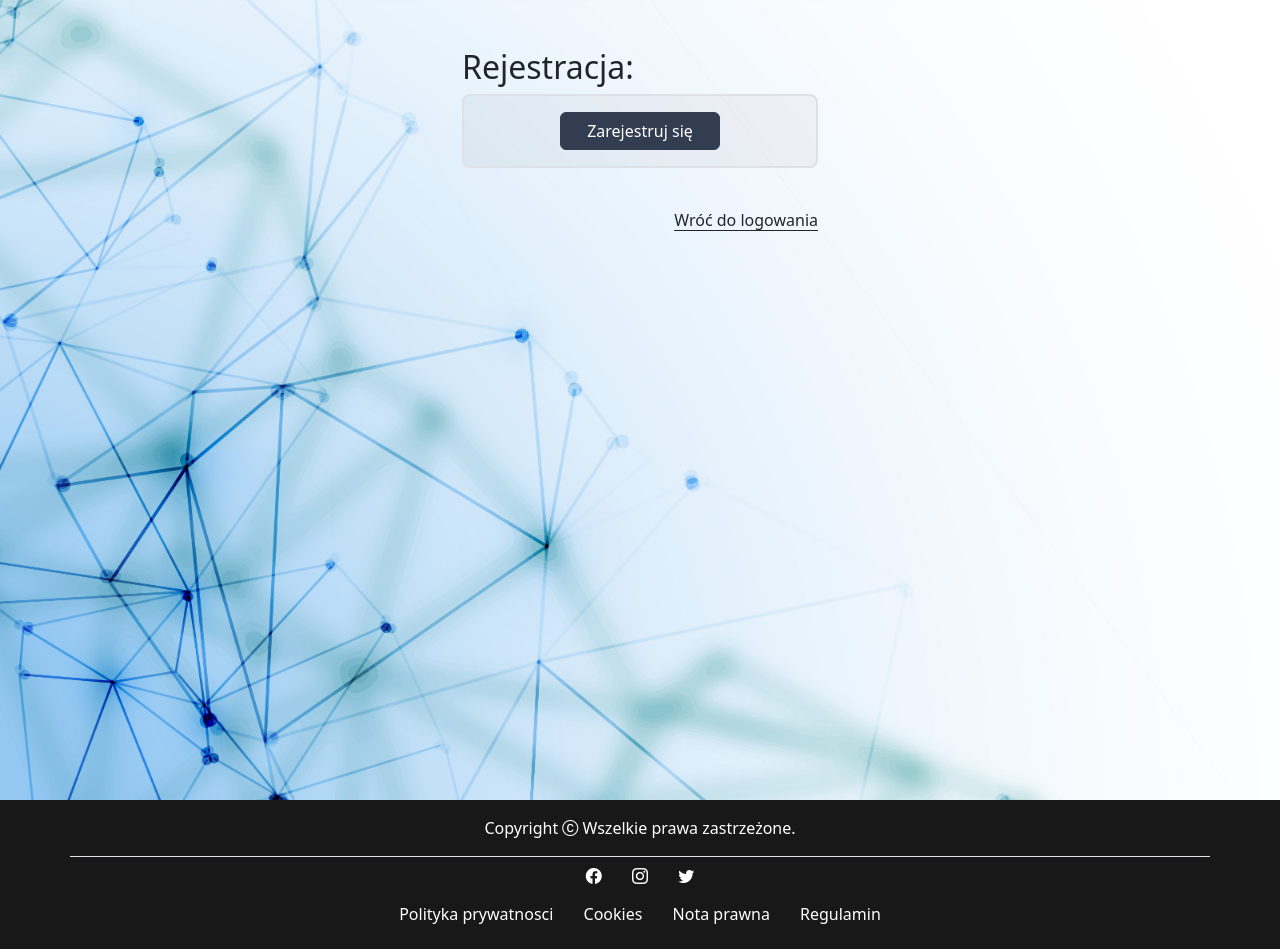
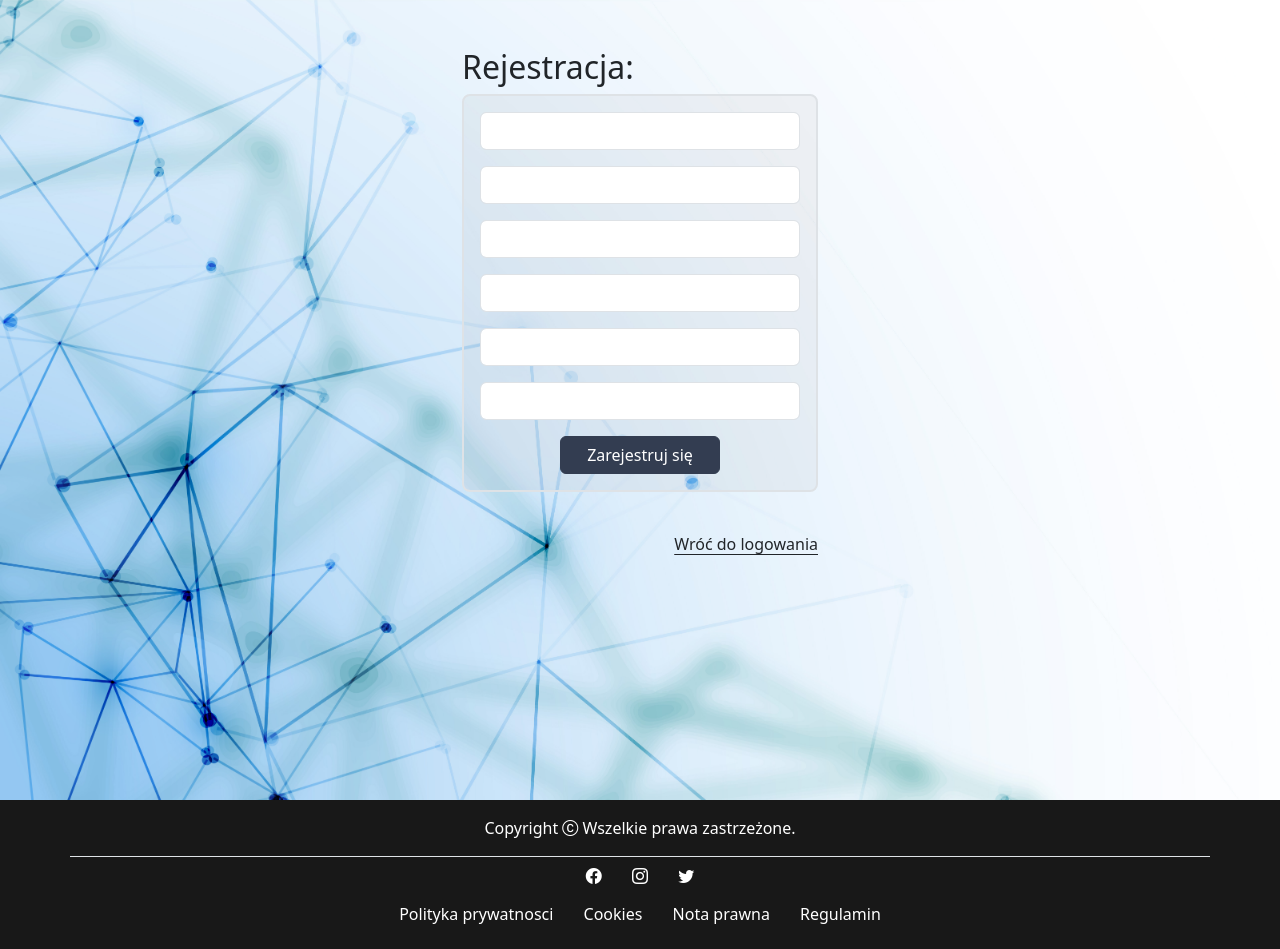
Before and after one commit to MarcinzNS/mdvos, a Django app: template templates/register.html in a window 1280 px wide. Shown: the part 72-1021 px from the top of the page. Run offline with Django 4.2, Linux system fonts and the light colour scheme; the template is opened without the code that fills it, so the values that code supplies are empty.

Commit message:
Poprawienie formularza rejestracji vol 2

```diff
--- a/main/views/login_system.py
+++ b/main/views/login_system.py
@@ -43,6 +43,9 @@ def registration(request):
             login(request, user)
             return redirect('home')
 
+        else:
+            return render(request, 'register.html', {'form': form})
+
     form = CustomUserCreationForm()
     context = {'form': form}
     return render(request, 'register.html', context)
--- a/templates/register.html
+++ b/templates/register.html
@@ -13,21 +13,44 @@
             <form class="border bg-login border-2 rounded-3 p-3" action="{% url 'registration' %}" method="post">
               {% csrf_token %}
 
-              {% for field in form %}
               <div class="row mb-3">
                 <div class="col-sm-12">
-                  {% if field.field.widget.input_type == "password" %}
-                  <input name="{{field.name}}" class="form-control" placeholder="{{field.label}}" type="password"  autocomplete="new-password"/>
-                  {% else %}
-                  <input name="{{field.name}}" class="form-control" placeholder="{{field.label}}" type="text"/>
-                  {% endif %}
+                  <input name="{{form.first_name.name}}" class="form-control" placeholder="{{form.first_name.label}}" type="text"/>
                 </div>
               </div>
-              {% endfor %}
+              <div class="row mb-3">
+                <div class="col-sm-12">
+                  <input name="{{form.last_name.name}}" class="form-control" placeholder="{{form.last_name.label}}" type="text" autocomplete="new-account"/>
+                </div>
+              </div>
+              <div class="row mb-3">
+                <div class="col-sm-12">
+                  <input name="{{form.username.name}}" class="form-control" placeholder="{{form.username.label}}" type="text" autocomplete="new-account"/>
+                </div>
+              </div>
+              <div class="row mb-3">
+                <div class="col-sm-12">
+                  <input name="{{form.email.name}}" class="form-control" placeholder="{{form.email.label}}" type="email" autocomplete="new-account"/>
+                </div>
+              </div>
+              <div class="row mb-3">
+                <div class="col-sm-12">
+                  <input name="{{form.password1.name}}" class="form-control" placeholder="{{form.password1.label}}" type="password" autocomplete="new-account"/>
+                </div>
+              </div>
+              <div class="row mb-3">
+                <div class="col-sm-12">
+                  <input name="{{form.password2.name}}" class="form-control" placeholder="{{form.password2.label}}" type="password" autocomplete="new-account"/>
+                </div>
+              </div>
 
               <button type="submit" class="btn btn-primary col-6 offset-sm-3">Zarejestruj się</button>
             </form>
             <br>
+
+            <div class="float-end mt-3">
+                <a href="{% url 'login' %}" class= "link-dark  link-offset-2 ">Wróć do logowania</a>
+            </div>
 
             {% if form.errors %}
               {% for field in form.errors.values %}
@@ -39,10 +62,6 @@
               {% endfor %}
             {% endif %}
 
-            <div class="float-end mt-3">
-                <a href="{% url 'login' %}" class= "link-dark  link-offset-2 ">Wróć do logowania</a>
-            </div>
-
         </div>
       </div>
 
```
Also changed, not shown: main/forms.py (+47 -32 lines).
